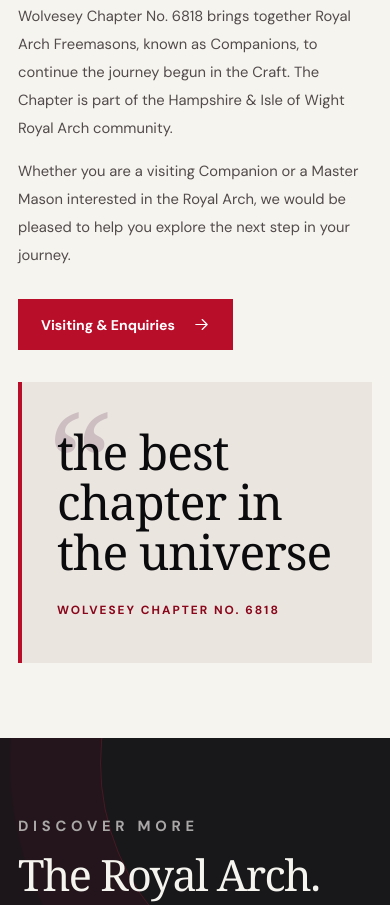
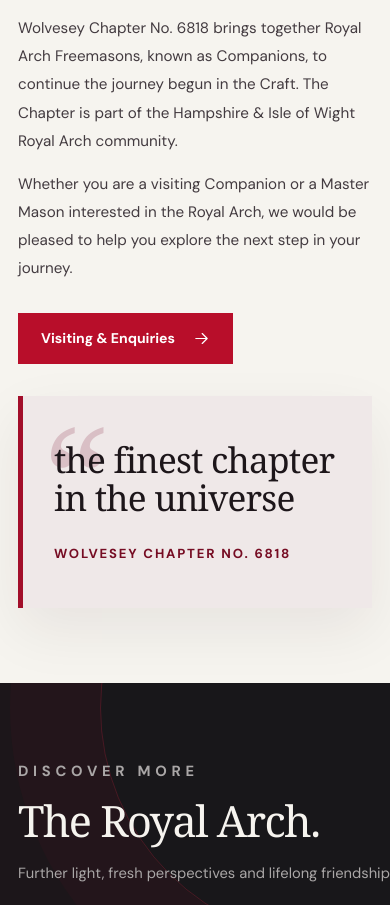
Before and after one commit to legacyinteractive/wolvesey-chapter, a website: page index.html in a window 390 px wide. Shown: the part 3574-4479 px from the top of the page. Drawn offline with Linux system fonts and the light colour scheme; a web font is replaced by a local one.

Commit message:
Polish Chapter quote wording, contrast and tablet typography

```diff
--- a/index.html
+++ b/index.html
@@ -108,18 +108,18 @@
     .meeting p{margin:4px 0 0;color:#c5bbbf;font-size:.84rem}
     .note{font-size:.81rem;color:#c5bfc1;line-height:1.7;margin:26px 0 21px}
     .section-head{margin-bottom:38px}
-    .section-head h2{font:normal clamp(2.7rem,4vw,4.9rem)/.98 var(--display);letter-spacing:-.035em;margin:11px 0 14px}
+    .section-head h2{font:normal clamp(2.7rem,4vw,4.9rem)/1.04 var(--display);letter-spacing:-.035em;margin:11px 0 16px;text-wrap:balance}
     .section-head p{max-width:610px;color:#aaa7a7;line-height:1.8;font-size:.92rem}
     .story{padding:108px 0;background:var(--ivory);color:var(--ink)}
-    .story__grid{display:grid;grid-template-columns:1.05fr .95fr;align-items:center;gap:min(12vw,180px)}
+    .story__grid{display:grid;grid-template-columns:minmax(0,1.05fr) minmax(0,.95fr);align-items:center;gap:clamp(32px,6vw,112px)}
     .story .section-head p{color:#5e5859}
     .story .section-head h2{text-wrap:balance;overflow-wrap:break-word}
-    .story__body p{line-height:1.9;font-size:.92rem;color:#514b4b}
+    .story__body p{line-height:1.85;font-size:.95rem;color:#433b40;max-width:65ch}
     .story__body .btn{margin-top:15px}
-    .story__quote{padding:53px 55px;background:#eae5df;border-left:4px solid var(--red);position:relative}
-    .story__quote::before{content:"“";position:absolute;top:-21px;left:25px;font:9rem Georgia,serif;color:#cdbec2}
-    .story__quote p{position:relative;font:normal clamp(2.2rem,3.5vw,4.4rem)/1.04 var(--display);letter-spacing:-.02em;margin-bottom:25px}
-    .story__quote span{display:block;font-size:.74rem;letter-spacing:.17em;font-weight:700;text-transform:uppercase;color:var(--wine)}
+    .story__quote{padding:clamp(35px,4.4vw,58px);background:#efe8e8;border-left:5px solid #a20e2a;position:relative;isolation:isolate;min-width:0;box-shadow:0 22px 55px rgba(40,17,24,.07)}
+    .story__quote::before{content:"“";position:absolute;top:-20px;left:20px;font:9rem Georgia,serif;color:#d9bfc5;z-index:-1}
+    .story__quote p{position:relative;font:normal clamp(2.25rem,3.3vw,4.2rem)/1.08 var(--display);letter-spacing:-.023em;color:#1d161a;overflow-wrap:normal;text-wrap:balance;max-width:18ch;margin-bottom:28px}
+    .story__quote span{display:block;font-size:.82rem;letter-spacing:.14em;font-weight:800;text-transform:uppercase;color:#760c23;line-height:1.55}
     .arch{padding:100px 0 113px;background:#18171a;position:relative;overflow:hidden}
     .arch::after{content:"";position:absolute;width:470px;height:470px;right:-180px;top:-210px;border:1px solid rgba(219,30,65,.25);border-radius:50%;box-shadow:0 0 0 90px #bb12330a,0 0 0 180px #bb123306;pointer-events:none}
     .arch__grid{display:grid;grid-template-columns:1fr 1fr;gap:80px;align-items:center;position:relative;z-index:1}
@@ -240,6 +240,7 @@
       .update-card{padding:28px 23px}
       .visit__grid{grid-template-columns:1fr}
     }
+    @media(max-width:900px){.story__grid{grid-template-columns:1fr;gap:37px}.story__quote{max-width:650px}}
     @media(max-width:650px){
       .shell{width:min(100% - 36px,1440px)}
       .masthead__inner{min-height:82px;gap:10px}
@@ -270,8 +271,8 @@
       .meetings__content{padding:52px 28px 60px}
       .story,.arch,.updates{padding:75px 0}
       .story__grid,.arch__grid{grid-template-columns:1fr;gap:32px}
-      .story__quote{padding:45px 35px}
-      .story__quote p{font-size:3rem}
+      .story__quote{padding:44px 31px}
+      .story__quote p{font-size:clamp(2.2rem,7.6vw,3.05rem)}
       .arch__panels{gap:10px}
       .arch__panel{min-height:200px;padding:20px 17px}
       .arch__panel span{font-size:3rem;margin-bottom:18px}
@@ -391,7 +392,7 @@
         <a class="btn" href="#joining">Visiting &amp; Enquiries <svg aria-hidden="true"><use href="#arrow"/></svg></a>
       </div>
       <aside class="story__quote">
-        <p>the best chapter in the universe</p>
+        <p>the finest chapter in the universe</p>
         <span>Wolvesey Chapter No. 6818</span>
       </aside>
     </div>
--- a/scripts/check.mjs
+++ b/scripts/check.mjs
@@ -17,7 +17,10 @@ assert.ok(html.includes('The private Chapter area is being prepared.'), 'Members
 for (const path of ['privacy.html', 'accessibility.html', 'robots.txt', 'sitemap.xml', 'favicon.svg']) {
   assert.ok((await readFile(path, 'utf8')).length > 20, 'Missing public SEO/accessibility asset: ' + path);
 }
-assert.ok(html.includes('the best chapter in the universe'), 'Chapter quote was not updated');
+assert.ok(html.includes('the finest chapter in the universe'), 'Chapter quote wording regressed');
+assert.ok(!html.includes('the best chapter in the universe'), 'Superseded Chapter quote still in source');
+assert.ok(html.includes('.story__quote p{position:relative;font:normal') && html.includes('color:#1d161a'), 'Quote type contrast missing');
+assert.ok(html.includes('.story__grid{grid-template-columns:1fr;gap:37px}'), 'Quote must stack safely on tablets');
 assert.ok(html.includes('The Next Step in Your Masonic Journey.'), 'Chapter headline must be distinct from Lodge site');
 assert.ok(html.includes('button.quicklink{appearance:none'), 'Members card must reset default button appearance');
 assert.ok(html.includes('background:#ebe8e8'), 'Members card should have a readable light-grey default background');
```
Also changed, not shown: README.md.
